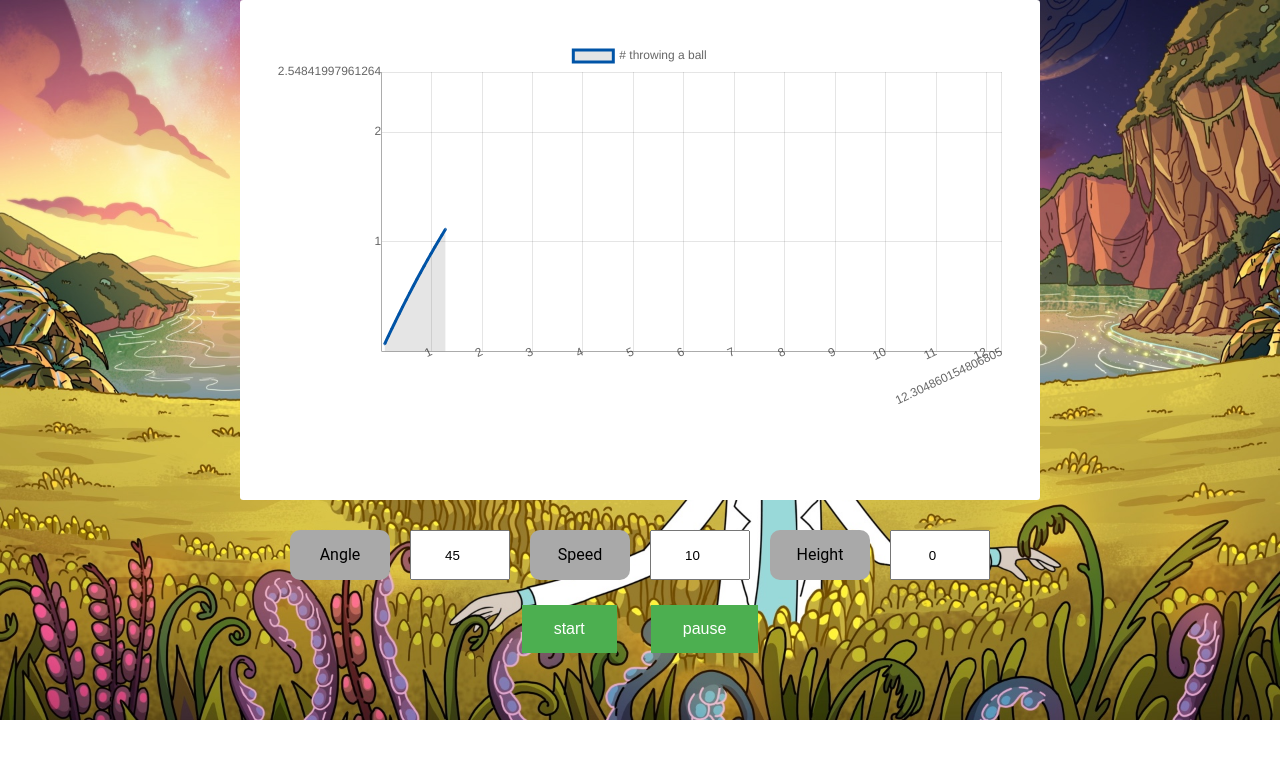
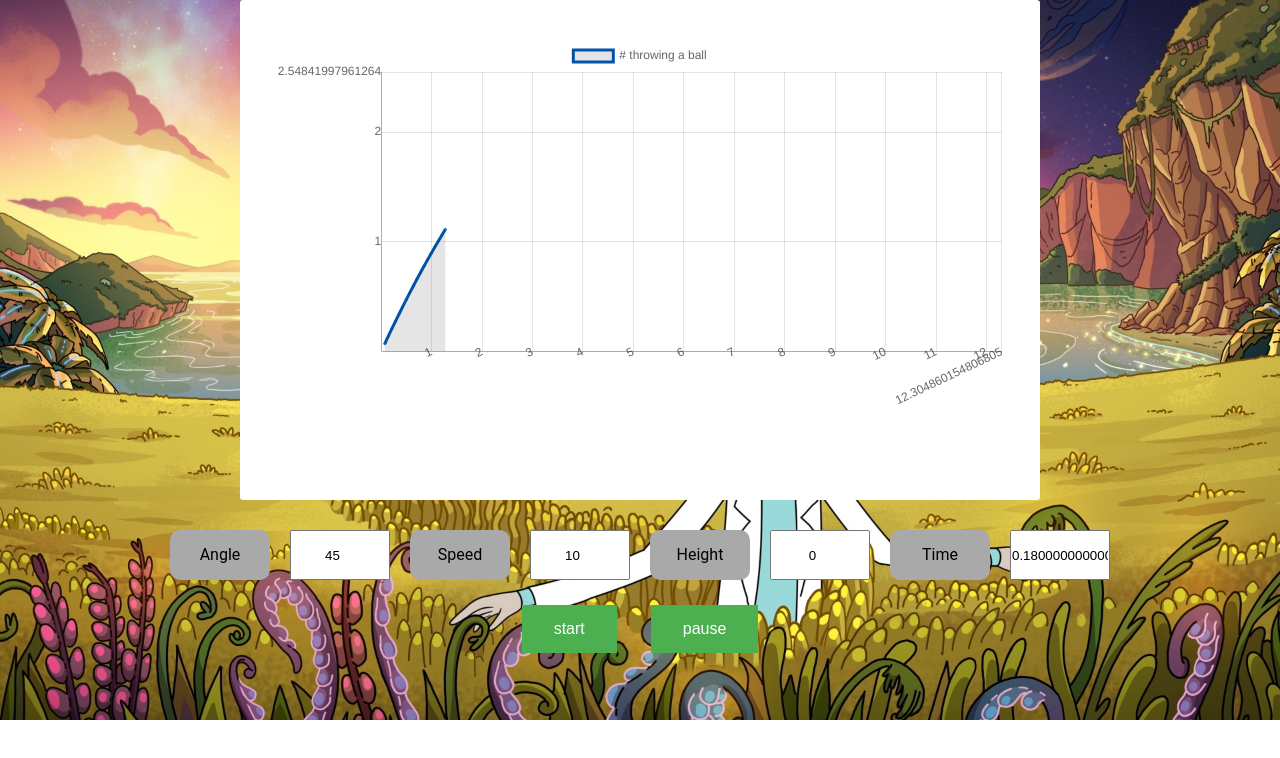
Before and after one commit to Ahmedhamed77/Throwing_Ball_SimulationModelingTask, a plain HTML site: page index.html in a window 1280 px wide. Both pictures are taken after a click on the button "start". Drawn offline with nearby package versions, Linux system fonts and the light colour scheme.

Commit message:
adding time indicator!

```diff
--- a/Ball.js
+++ b/Ball.js
@@ -65,6 +65,8 @@ class Ball {
         this.y1 = this.y0 + this.v0 * Math.sin(this.a * Math.PI / 180.0) * this.t - this.g * this.t * this.t / 2.0; // Y coordinate <<height>>
 
 
+        document.getElementById("timeText").value = this.t;
+
         this.pushData(chart, this.x1, this.y1);
 
 
--- a/index.html
+++ b/index.html
@@ -18,6 +18,9 @@
         <input type="number" id="speedText" value="10">
         <p>Height</p>
         <input type="number" id="heightText" value="0">
+        <p>Time</p>
+        <input type="text" placeholder="time" id="timeText">
+
     </div>
     <div class="buttons">
         <button id="startBtn">start</button>
```
